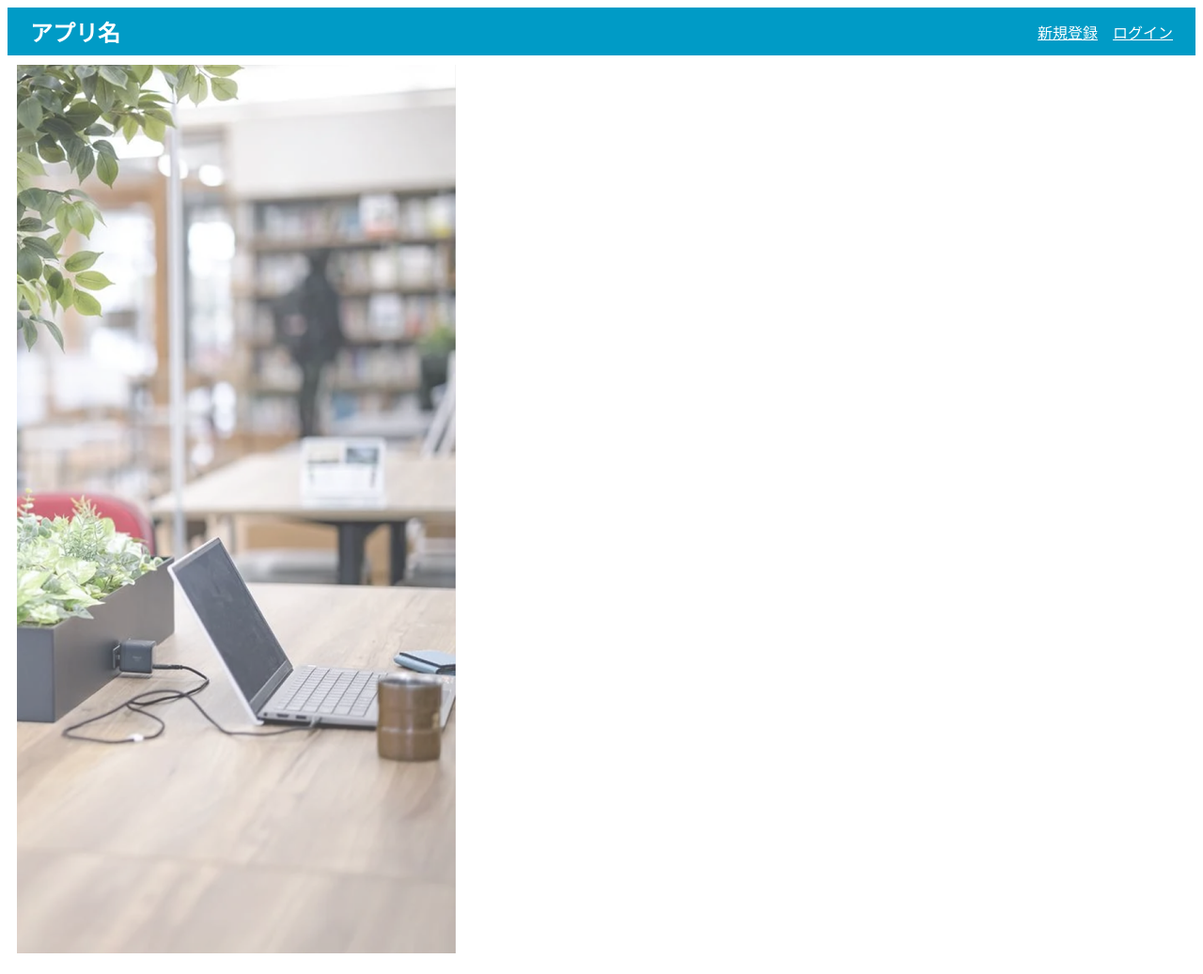
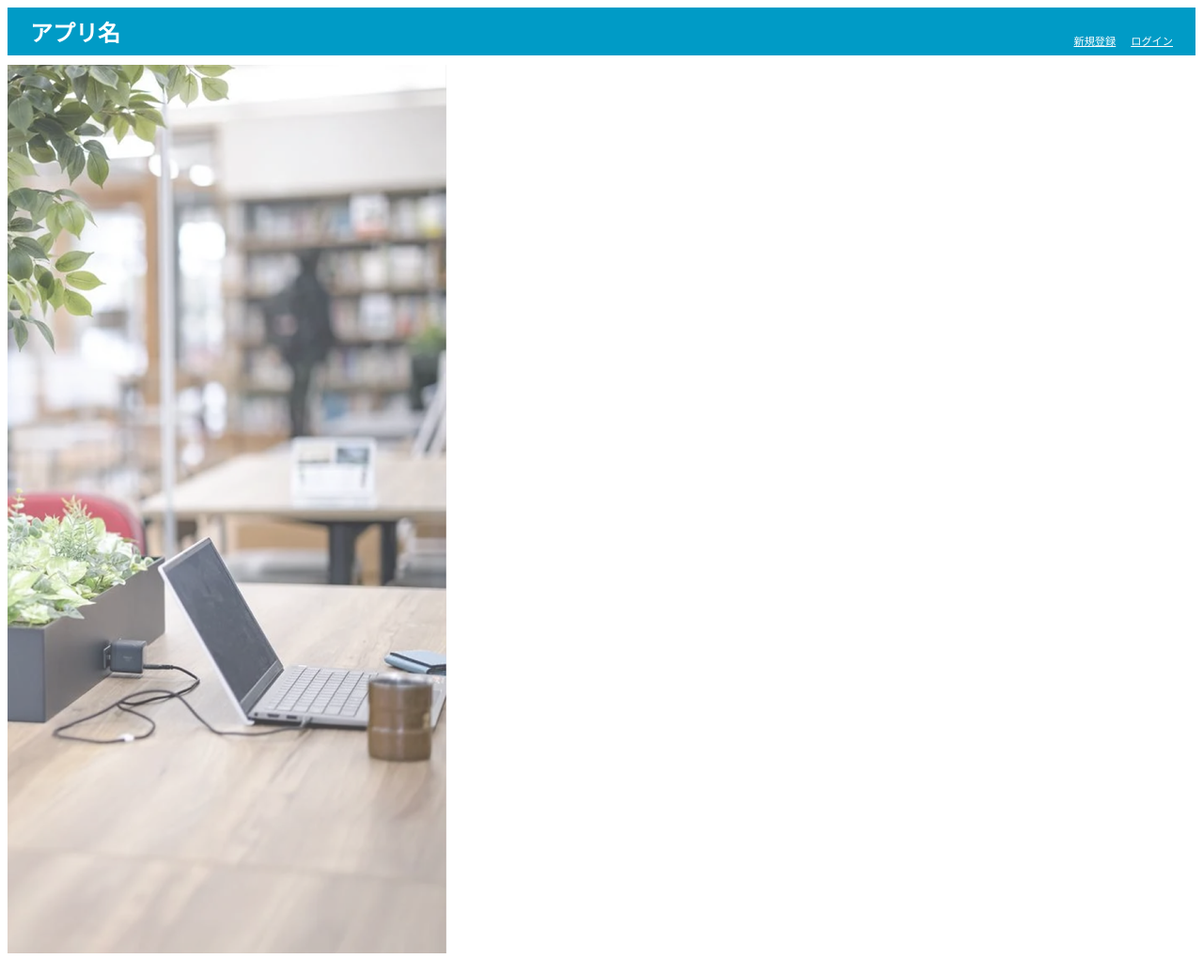
Before and after one commit to ChatApp-J/Jteam2, a Flask app: page / in a window 1280 px wide. Shown: the whole page at 94% size. Before the commit the page ends 1015 px from the top, so only its background shows below. Run offline with Flask 2, Linux system fonts and the light colour scheme.

Commit message:
ヘッダー・ナビゲーションのCSS

```diff
--- a/ChatApp/static/CSS/top.css
+++ b/ChatApp/static/CSS/top.css
@@ -1,4 +1,4 @@
-/* トップ・ログイン・サインアップのCSS */
+/* ヘッダー・ナビゲーションのCSS */
 header{
     color:white;
     background-color: #009bc6;
@@ -7,7 +7,7 @@ header{
     margin: 0em 1em;
     padding: 0.5em;
     display: flex;
-    align-items: center;
+    align-items: flex-end;
     justify-content: space-between;
 }
 .logo{
@@ -23,9 +23,12 @@ header{
 .link{
     color: white;
     text-decoration: underline;
+    font-size: 0.7em;
 }
 .main-pic{
-    margin: 10px;
-    display: flex;
-    justify-content: center;
+    margin: 10px 0Px;
 }
+img{
+    max-width: 100%; /* 親要素の幅を超えない最大幅 */
+    height: auto;    /* 元の縦横比を維持 */
+}
```
